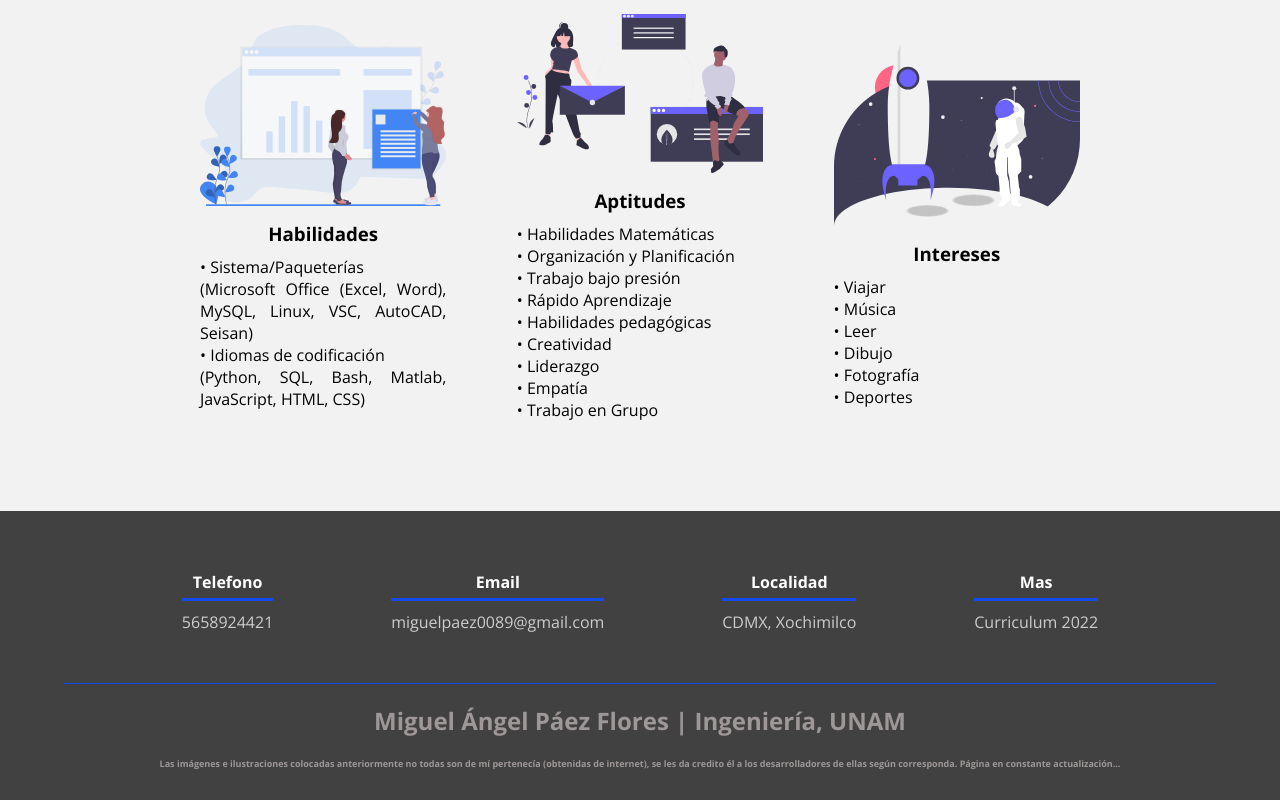
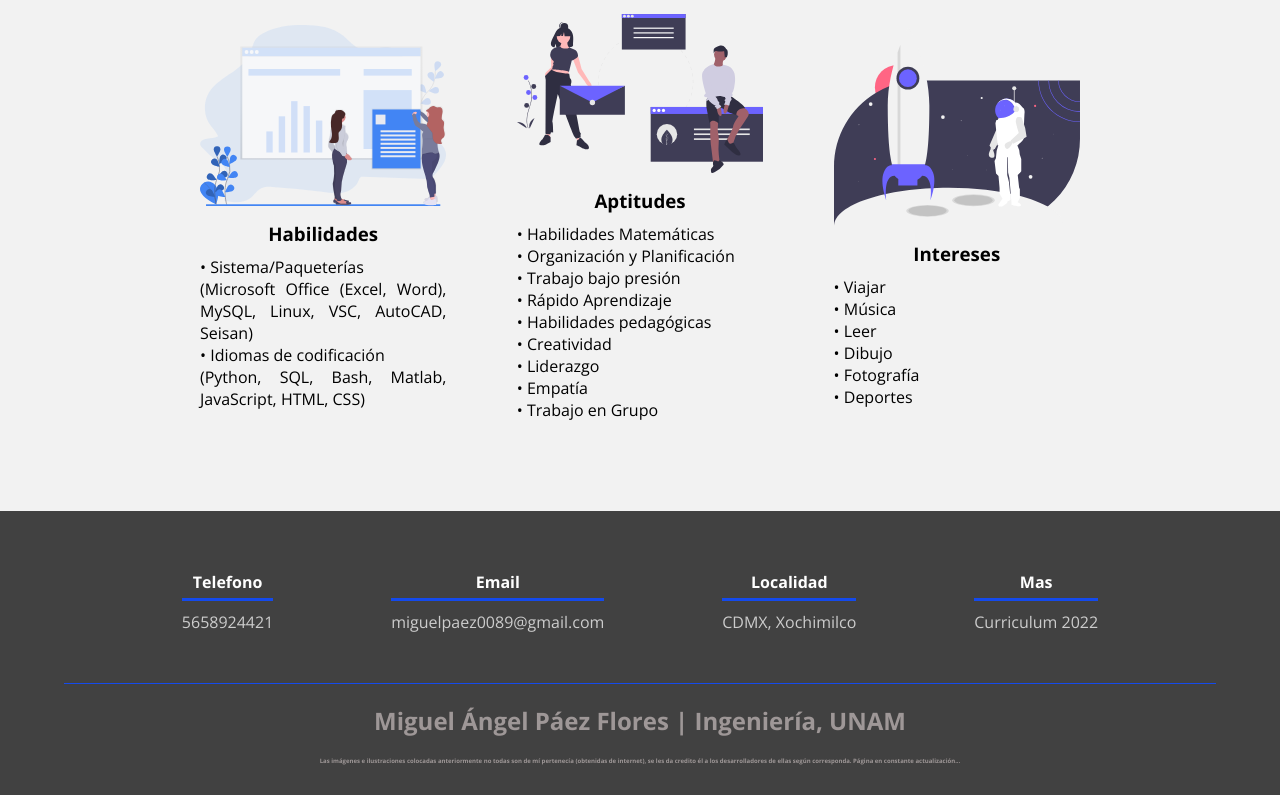
Before and after one commit to miguelpaez0089/miguelpaez.github.io, a plain HTML site: page index.html in a window 1280 px wide. Shown: the part 2811-3611 px from the top of the page. Drawn offline with nearby package versions, Linux system fonts and the light colour scheme.

Commit message:
Actualizar estilos.css

```diff
--- a/CSS/estilos.css
+++ b/CSS/estilos.css
@@ -249,7 +249,7 @@ footer{
 }
 .pie{
     text-align: center;
-    font-size: 9px;
+    font-size: 6px;
     margin: 20px 0 0 0;
     color: #9e9797;
 }
```
